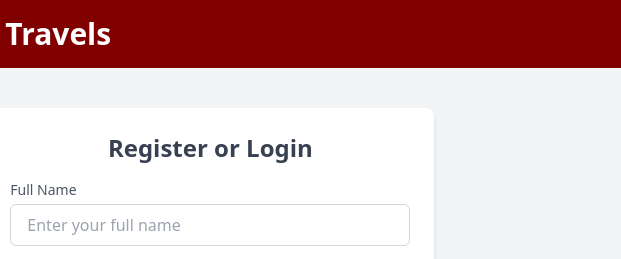
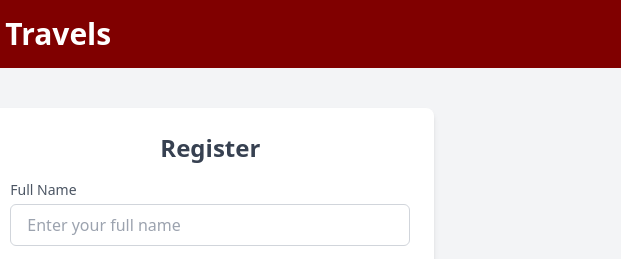
Before and after one commit to Siddhusoni/tour, a plain HTML site: page register.html in a window 1280 px wide. Shown: the top 259 px of the page, 659-1280 px from the left. Drawn offline with nearby package versions, Linux system fonts and the light colour scheme.

Commit message:
Update register.html

```diff
--- a/register.html
+++ b/register.html
@@ -26,7 +26,7 @@
 
         <!-- Combined Registration and Login Form -->
         <div class="w-full max-w-md bg-white rounded-lg shadow-md p-6 ">
-            <h2 class="text-2xl font-bold text-gray-700 mb-4 text-center">Register or Login</h2>
+            <h2 class="text-2xl font-bold text-gray-700 mb-4 text-center">Register </h2>
             <form action="#" method="POST" class="space-y-4">
                 <div>
                     <label for="name" class="block text-sm font-medium text-gray-600">Full Name</label>
```
